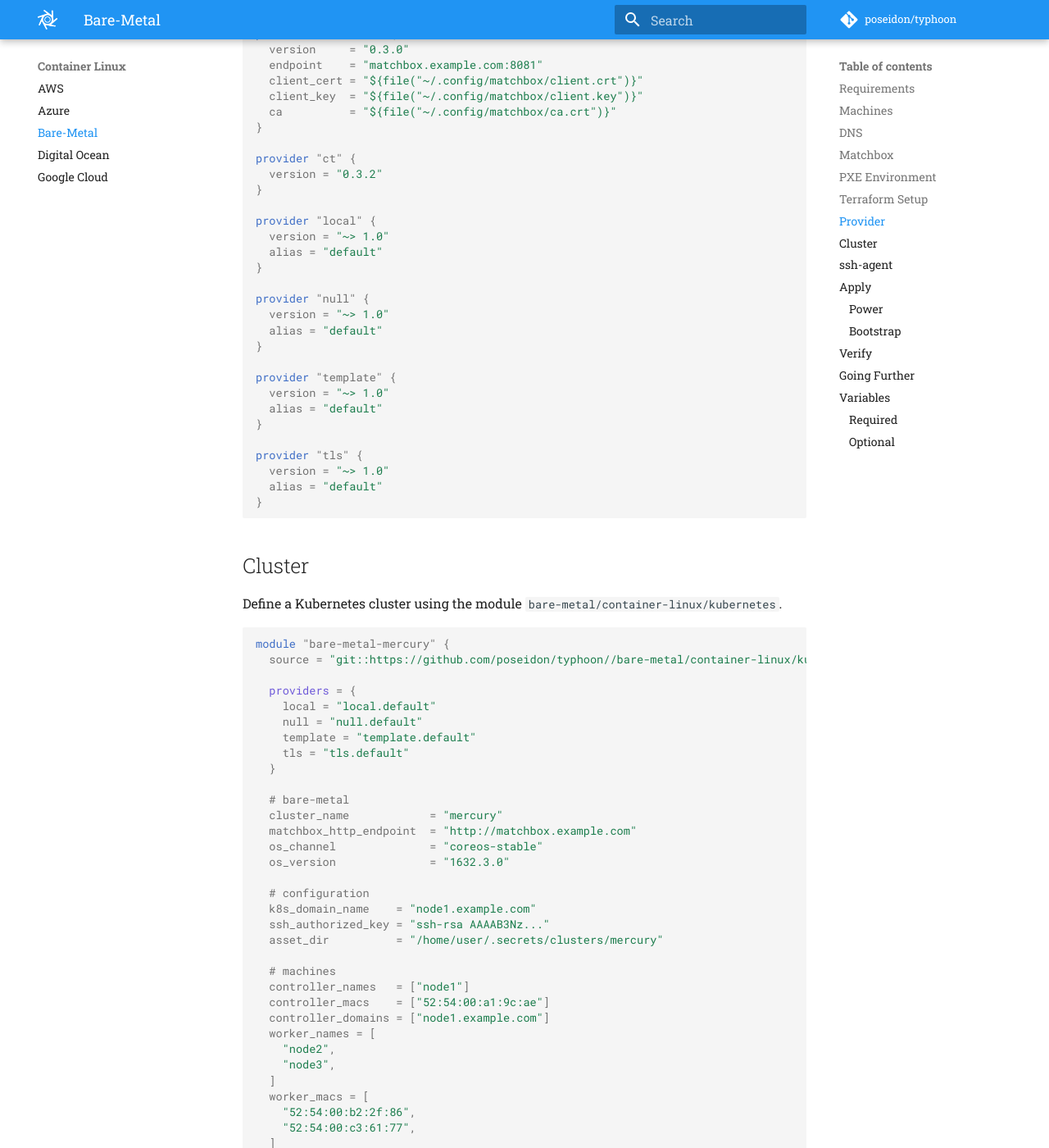
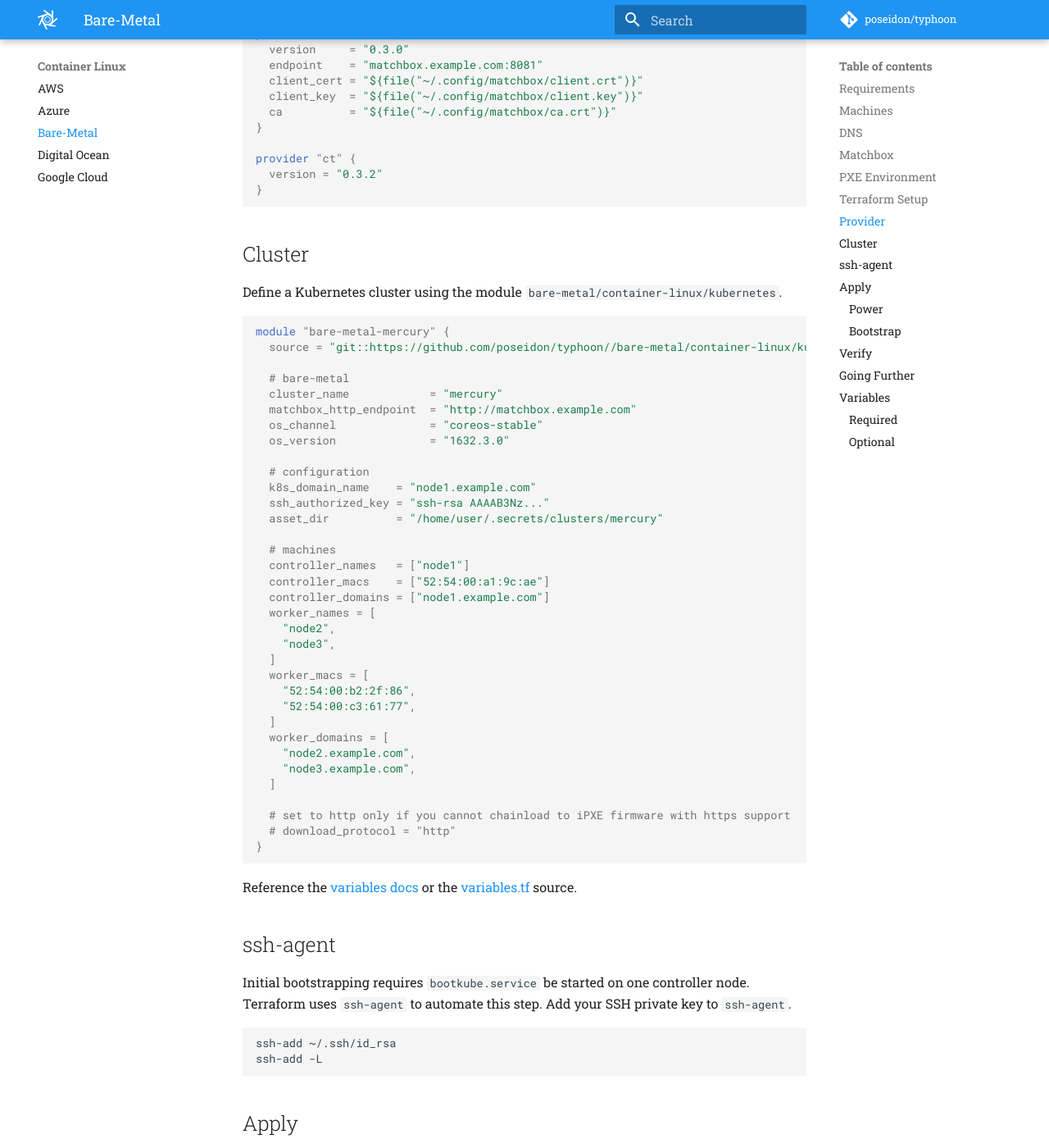
Before and after one commit to poseidon/typhoon, an MkDocs documentation site: the page built from docs/cl/bare-metal.md, in a window 1280 px wide and 1400 px high, scrolled down 4181 px. Shown: the whole window at 82% size. Built offline with MkDocs 1.6.1 and Material for MkDocs 9.7.7, drawn with Linux system fonts in a browser that asks for light colours; comment, search, counter and statistics services are not loaded; some of the changed text lies outside the part shown.

Commit message:
Migrate bare-metal module Terraform v0.11 to v0.12
* Replace v0.11 bracket type hints with Terraform v0.12 list expressions
* Use expression syntax instead of interpolated strings, where suggested
* Update bare-metal tutorial
* Define `clc_snippets` type constraint map(list(string))
* Define Terraform and plugin version requirements in versions.tf
  * Require matchbox ~> 0.3.0 to support Terraform v0.12
  * Require ct ~> 0.3.2 to support Terraform v0.12

````diff
--- a/docs/cl/bare-metal.md
+++ b/docs/cl/bare-metal.md
@@ -152,26 +152,6 @@
 provider "ct" {
   version = "0.3.2"
 }
-
-provider "local" {
-  version = "~> 1.0"
-  alias = "default"
-}
-
-provider "null" {
-  version = "~> 1.0"
-  alias = "default"
-}
-
-provider "template" {
-  version = "~> 1.0"
-  alias = "default"
-}
-
-provider "tls" {
-  version = "~> 1.0"
-  alias = "default"
-}
 ```
 
 ## Cluster
@@ -181,13 +161,6 @@
 ```tf
 module "bare-metal-mercury" {
   source = "git::https://github.com/poseidon/typhoon//bare-metal/container-linux/kubernetes?ref=v1.14.3"
-
-  providers = {
-    local = "local.default"
-    null = "null.default"
-    template = "template.default"
-    tls = "tls.default"
-  }
 
   # bare-metal
   cluster_name            = "mercury"
````
Also changed, not shown: other parts of docs/cl/bare-metal.md (+3 -3 lines), CHANGES.md (+14 -13 lines), 9 other files.
